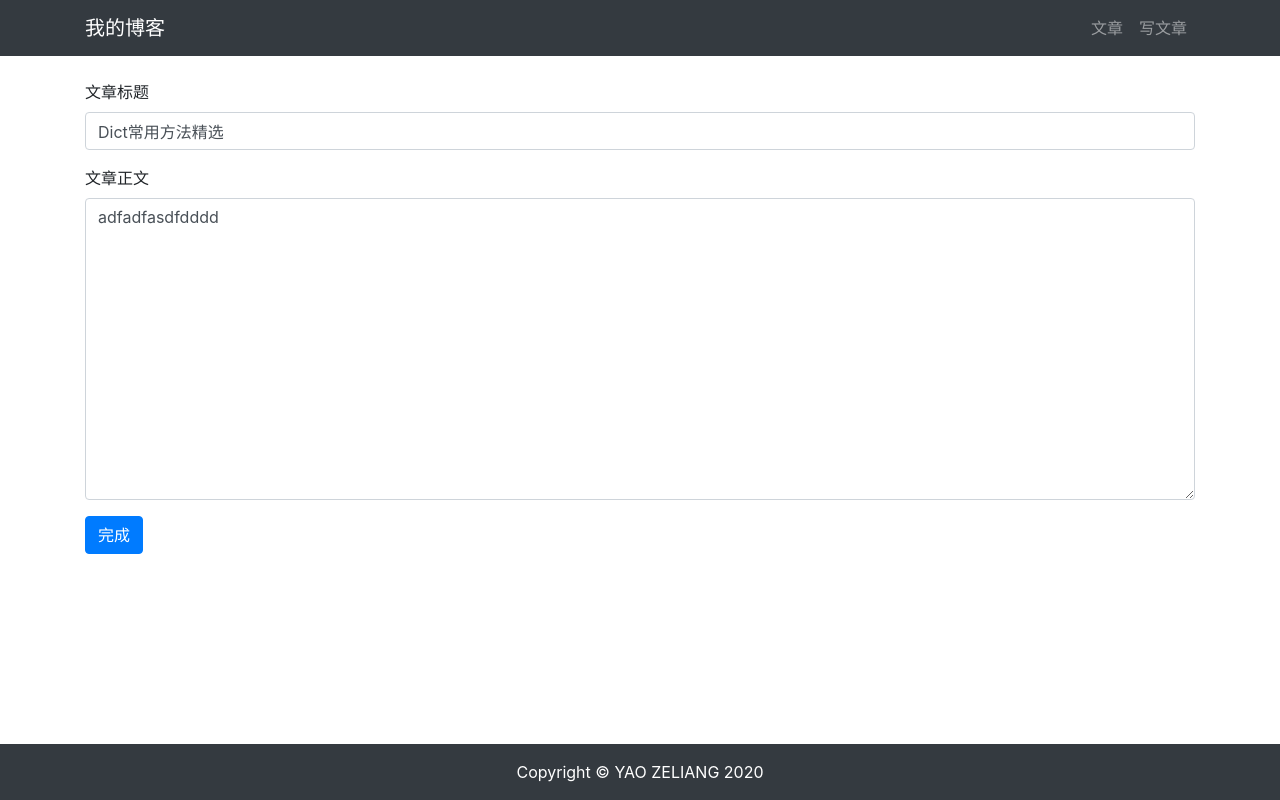
After one commit to yaozeliang/Personal-Site-with-Dashboard-Covid-19, a Django app: page /article/article-update/9/ in a window 1280 px wide. The commit adds this page. Run offline with Django 3.2, Linux system fonts and the light colour scheme; data comes from the database, SQL or seed files in the repository; both versions use the stored data as it was after the commit; some libraries are stand-ins or nearby versions.

Commit message:
Add Update function

```diff
--- a/article/urls.py
+++ b/article/urls.py
@@ -1,7 +1,5 @@
 from django.urls import path
-from .views import article_list,article_detail,article_create,article_safe_delete
-
-
+from .views import article_list,article_detail,article_create,article_update,article_safe_delete
 
 
 app_name = 'article'
@@ -10,5 +8,6 @@ urlpatterns = [
     path('article-list',article_list,name="article_list"),
     path('article-detail/<int:id>/', article_detail, name='article_detail'),
     path('article-create/', article_create, name='article_create'),
+    path('article-update/<int:id>/', article_update, name='article_update'),
     path('article-safe-delete/<int:id>/',article_safe_delete,name='article_safe_delete'),
 ]
--- a/article/views.py
+++ b/article/views.py
@@ -11,7 +11,7 @@ from .forms import ArticlePostForm
 # 引入User模型
 from django.contrib.auth.models import User
 
-
+@csrf_protect
 def article_list(request):
 
     articles = ArticlePost.objects.all()
@@ -19,6 +19,8 @@ def article_list(request):
 
     return render(request, 'article/list.html', context)
 
+
+@csrf_protect
 def article_detail(request, id):
     article = ArticlePost.objects.get(id=id)
 
@@ -35,7 +37,7 @@ def article_detail(request, id):
     context = { 'article': article }
     return render(request, 'article/detail.html', context)
 
-
+@csrf_protect
 def article_create(request):
     # 判断用户是否提交数据
     if request.method == "POST":
@@ -65,7 +67,36 @@ def article_create(request):
         # 返回模板
         return render(request, 'article/create.html', context)
 
-# 删文章
+@csrf_protect
+def article_update(request, id):
+
+    article = ArticlePost.objects.get(id=id)
+
+    if request.method == "POST":
+        article_post_form = ArticlePostForm(data=request.POST)
+
+        if article_post_form.is_valid():
+            article.title = request.POST['title']
+            article.body = request.POST['body']
+            article.save()
+            # 完成后返回到修改后的文章中。需传入文章的 id 值
+            return redirect("article:article_detail", id=id)
+        else:
+            return HttpResponse("表单内容有误，请重新填写。")
+
+    # 如果用户 GET 请求获取数据
+    else:
+        # 创建表单类实例
+        article_post_form = ArticlePostForm()
+        # 赋值上下文，将 article 文章对象也传递进去，以便提取旧的内容
+        context = { 'article': article, 'article_post_form': article_post_form }
+        # 将响应返回到模板中
+        return render(request, 'article/update.html', context)
+
+
+
+
+
 @csrf_protect
 def article_safe_delete(request, id):
     if request.method == 'POST':
--- a/templates/article/create.html
+++ b/templates/article/create.html
@@ -13,7 +13,7 @@
             <form method="post" action=".">
                 <!-- Django中需要POST数据的地方都必须有csrf_token -->
                 {% csrf_token %}
-                <!-- 文章标题 -->
+
                 <div class="form-group">
                     <!-- 标签 -->
                     <label for="title">文章标题</label>
--- a/templates/article/detail.html
+++ b/templates/article/detail.html
@@ -20,7 +20,7 @@
         </div>
 
 
-        <a class="col-2 btn btn-info mr-5" href="#">编辑文章</a>
+        <a class="col-2 btn btn-info mr-5" href="{% url 'article:article_update' article.id %}">编辑文章</a>
         <a class="col-2 btn btn-danger"
            href="#"
            onclick="confirm_safe_delete()">删除文章</a>
--- /dev/null
+++ b/templates/article/update.html
@@ -0,0 +1,26 @@
+{% extends "base.html" %}
+{% load static %}
+{% block title %} 更新文章 {% endblock title %}
+{% block content %}
+<div class="container">
+    <div class="row">
+        <div class="col-12">
+            <br>
+            <form method="post" action="{% url 'article:article_update' article.id %}">
+                {% csrf_token %}
+                <div class="form-group">
+                    <label for="title">文章标题</label>
+                    <!-- 在 value 属性中指定文本框的初始值为旧的内容，即 article 对象中的 title 字段 -->
+                    <input type="text" class="form-control" id="title" name="title" value="{{ article.title }}">
+                </div>
+                <div class="form-group">
+                    <label for="body">文章正文</label>
+                    <!-- 文本域不需要 value 属性，直接在标签体中嵌入数据即可 -->
+                    <textarea type="text" class="form-control" id="body" name="body" rows="12">{{ article.body }}</textarea>
+                </div>
+                <button type="submit" class="btn btn-primary" >完成</button>
+            </form>
+        </div>
+    </div>
+</div>
+{% endblock content %}
```
Also changed, not shown: db.sqlite3.
